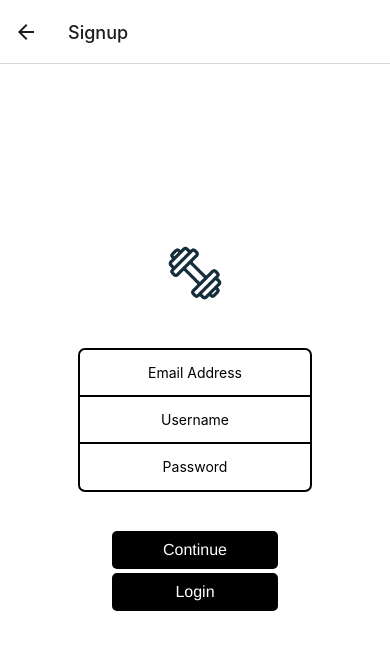
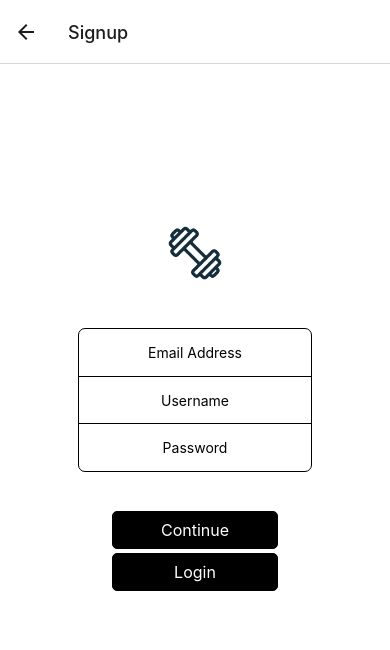
Before and after one commit to GameraCC/gym, a React Native app: screen /signup-metadata in a window 390 px wide. Shown: the top 650 px of the page. Built offline with nearby package versions, Linux system fonts and the light colour scheme.

Commit message:
fix small bug in navigation location

```diff
--- a/src/actions/session.js
+++ b/src/actions/session.js
@@ -121,6 +121,8 @@ const signup = () => async (dispatch, getState) => {
         country
     })
 
+    console.log(data)
+
     dispatch(setSessionLoading(true))
 
     axios({
--- a/src/components/Alert.js
+++ b/src/components/Alert.js
@@ -2,7 +2,7 @@ import {useEffect, useState} from 'react'
 import {Keyboard, StyleSheet, View, Pressable, Text} from 'react-native'
 import {useSelector, useDispatch} from 'react-redux'
 import {resetAlert} from '../actions/alert'
-import {black, green, red} from './colors'
+import {black, green, red, white} from './colors'
 
 const ErrorAlert = props => {
     const {title, message} = props
@@ -93,7 +93,7 @@ const styles = StyleSheet.create({
         textAlign: 'center',
         fontWeight: 'bold',
         fontSize: 16,
-        color: '#000'
+        color: black
     },
     message: {
         width: '100%',
@@ -118,7 +118,7 @@ const styles = StyleSheet.create({
         width: '100%',
         textAlign: 'center',
         fontSize: 16,
-        color: '#fff'
+        color: white
     },
     continueButtonHighlighted: {
         backgroundColor: black,
--- a/src/components/Login.js
+++ b/src/components/Login.js
@@ -155,7 +155,7 @@ const styles = StyleSheet.create({
     login: {
         width: '100%',
         height: '100%',
-        flexDirection: 'center',
+        flexDirection: 'column',
         alignItems: 'center',
         justifyContent: 'center',
         backgroundColor: background
@@ -176,7 +176,7 @@ const styles = StyleSheet.create({
     },
     inputDivide: {
         borderColor: black,
-        borderBottomWidth: 2
+        borderBottomWidth: 1
     },
     inputContainer: {
         width: '60%',
@@ -184,7 +184,7 @@ const styles = StyleSheet.create({
         marginTop: '10%',
         marginBottom: '10%',
         borderColor: black,
-        borderWidth: 2,
+        borderWidth: 1,
         borderRadius: 7
     },
     buttonContainer: {
@@ -203,11 +203,10 @@ const styles = StyleSheet.create({
         width: '100%',
         backgroundColor: black,
         borderColor: black,
-        borderWidth: 2,
+        borderWidth: 1,
         borderRadius: 5
     },
     buttonText: {
-        fontFamily: 'Helvetica',
         color: white,
         fontSize: 16
     },
--- a/src/components/Signup.js
+++ b/src/components/Signup.js
@@ -69,6 +69,8 @@ const SignupLocation = ({navigation}) => {
         dispatch(setLocation({city, state: _state, country}))
     const changeCountry = _country =>
         dispatch(setLocation({city, state, country: _country}))
+    const resetCityState = () =>
+        dispatch(setLocation({country, state: '', city: ''}))
 
     const handleCountrySelect = data => {
         // Clear state & city if not the same country
@@ -144,6 +146,14 @@ const SignupLocation = ({navigation}) => {
     }
 
     const handleSignup = () => {
+        // If no country, state, or city ensure the global redux state has no values set to it
+        // This can occur when the user selects a state, navigates back to the previous navigation stack screen
+        // then selects a country which has no states or cities
+
+        if (!countryInput) changeCountry('')
+        else if (countryInput && !cityInput && !stateInput) resetCityState('')
+        else if (!stateInput && cityInput) changeCity('')
+
         dispatch(signup())
     }
 
@@ -553,7 +563,7 @@ const styles = StyleSheet.create({
     signup: {
         width: '100%',
         height: '100%',
-        flexDirection: 'center',
+        flexDirection: 'column',
         alignItems: 'center',
         justifyContent: 'center',
         backgroundColor: background
@@ -561,7 +571,7 @@ const styles = StyleSheet.create({
     logo: {
         width: 72,
         height: 72,
-        marginTop: '50%'
+        marginTop: '40%'
     },
     input: {
         flex: 1,
@@ -574,14 +584,14 @@ const styles = StyleSheet.create({
     },
     inputDivide: {
         borderColor: black,
-        borderBottomWidth: 2
+        borderBottomWidth: 1
     },
     inputContainer: {
         width: '60%',
         marginTop: '10%',
         marginBottom: '10%',
         borderColor: black,
-        borderWidth: 2,
+        borderWidth: 1,
         borderRadius: 7
     },
     metadataInputContainer: {
@@ -612,11 +622,10 @@ const styles = StyleSheet.create({
         width: '100%',
         backgroundColor: black,
         borderColor: black,
-        borderWidth: 2,
+        borderWidth: 1,
         borderRadius: 5
     },
     buttonText: {
-        fontFamily: 'Helvetica',
         color: white,
         fontSize: 16
     },
```
